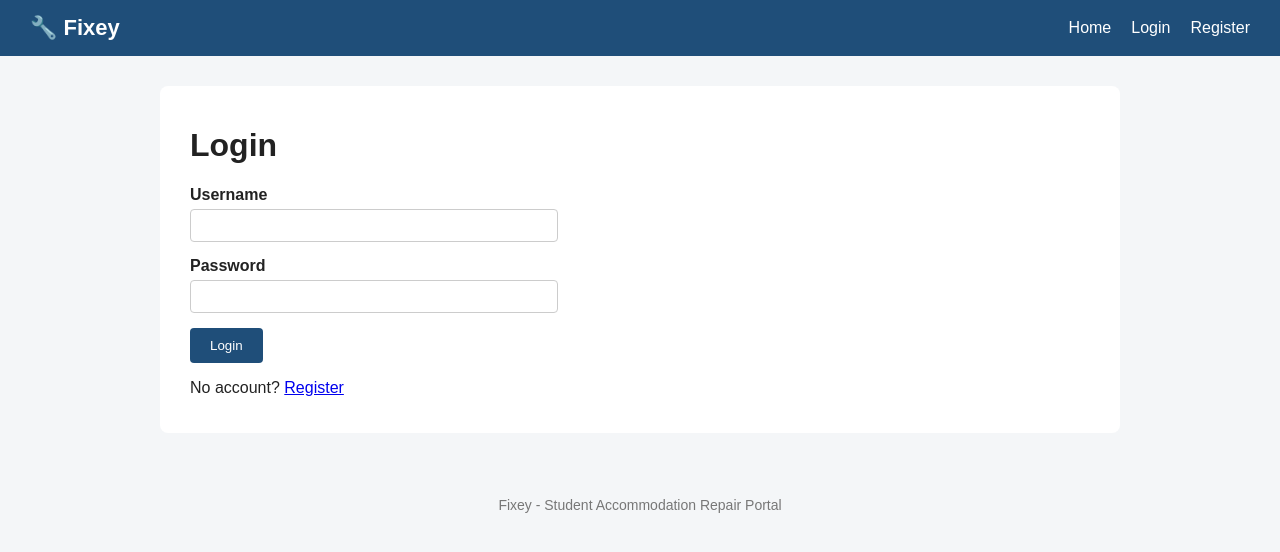
After one commit to vishak-SOC/Fixey-Student-portal, a Flask app: page /login in a window 1280 px wide. The commit adds this page. Shown: the top 552 px of the page. Run offline with Flask 3, Linux system fonts and the light colour scheme.

Commit message:
added login and logout

```diff
--- a/app/auth.py
+++ b/app/auth.py
@@ -1,13 +1,17 @@
 import bcrypt
-from flask import Blueprint, render_template, redirect, url_for, flash
+from flask import Blueprint, render_template, redirect, url_for, flash, session
+from flask_login import login_user, logout_user, login_required, current_user
 from .models import db, User
-from .forms import RegisterForm
+from .forms import RegisterForm, LoginForm
 
 auth = Blueprint("auth", __name__)
 
 
 @auth.route("/register", methods=["GET", "POST"])
 def register():
+    if current_user.is_authenticated:
+        return redirect(url_for("main.home"))
+
     form = RegisterForm()
 
     if form.validate_on_submit():
@@ -31,7 +35,37 @@ def register():
         db.session.add(user)
         db.session.commit()
 
-        flash("Account created.")
+        flash("Account created. Please log in.")
+        return redirect(url_for("auth.login"))
+
+    return render_template("register.html", form=form)
+
+
+@auth.route("/login", methods=["GET", "POST"])
+def login():
+    if current_user.is_authenticated:
         return redirect(url_for("main.home"))
 
-    return render_template("register.html", form=form)
+    form = LoginForm()
+
+    if form.validate_on_submit():
+        user = User.query.filter_by(username=form.username.data.strip()).first()
+
+        if user and user.is_active and bcrypt.checkpw(form.password.data.encode(), user.password_hash.encode()):
+            session.clear()
+            login_user(user)
+            flash("Logged in.")
+            return redirect(url_for("main.home"))
+
+        flash("Wrong username or password.")
+
+    return render_template("login.html", form=form)
+
+
+@auth.route("/logout", methods=["POST"])
+@login_required
+def logout():
+    logout_user()
+    session.clear()
+    flash("Logged out.")
+    return redirect(url_for("auth.login"))
--- a/app/forms.py
+++ b/app/forms.py
@@ -40,3 +40,9 @@ class RegisterForm(FlaskForm):
         EqualTo("password", message="Passwords do not match."),
     ])
     submit = SubmitField("Register")
+
+
+class LoginForm(FlaskForm):
+    username = StringField("Username", validators=[DataRequired(), Length(max=30)])
+    password = PasswordField("Password", validators=[DataRequired(), Length(max=64)])
+    submit = SubmitField("Login")
--- a/app/models.py
+++ b/app/models.py
@@ -1,10 +1,11 @@
 from datetime import datetime
 from flask_sqlalchemy import SQLAlchemy
+from flask_login import UserMixin
 
 db = SQLAlchemy()
 
 
-class User(db.Model):
+class User(UserMixin, db.Model):
     __tablename__ = "users"
 
     id = db.Column(db.Integer, primary_key=True)
--- a/app/static/style.css
+++ b/app/static/style.css
@@ -21,6 +21,30 @@ nav a {
 
 nav a:hover {
     text-decoration: underline;
+}
+
+nav {
+    display: flex;
+    align-items: center;
+}
+
+nav span {
+    color: white;
+    margin-left: 20px;
+}
+
+.logout {
+    display: inline;
+    margin-left: 20px;
+}
+
+.logout button {
+    background: none;
+    border: 1px solid white;
+    color: white;
+    padding: 4px 10px;
+    border-radius: 4px;
+    cursor: pointer;
 }
 
 header .logo {
--- a/app/templates/base.html
+++ b/app/templates/base.html
@@ -11,8 +11,16 @@
         <a class="logo" href="{{ url_for('main.home') }}">🔧 Fixey</a>
         <nav>
             <a href="{{ url_for('main.home') }}">Home</a>
-            <a href="#">Login</a>
+            {% if current_user.is_authenticated %}
+            <span>{{ current_user.username }}</span>
+            <form action="{{ url_for('auth.logout') }}" method="POST" class="logout">
+                <input type="hidden" name="csrf_token" value="{{ csrf_token() }}">
+                <button type="submit">Logout</button>
+            </form>
+            {% else %}
+            <a href="{{ url_for('auth.login') }}">Login</a>
             <a href="{{ url_for('auth.register') }}">Register</a>
+            {% endif %}
         </nav>
     </header>
 
--- /dev/null
+++ b/app/templates/login.html
@@ -0,0 +1,25 @@
+{% extends "base.html" %}
+
+{% block title %}Login{% endblock %}
+
+{% block content %}
+<h1>Login</h1>
+
+<form method="POST" novalidate>
+    {{ form.hidden_tag() }}
+
+    {% for field in [form.username, form.password] %}
+    <div class="field">
+        {{ field.label }}
+        {{ field() }}
+        {% for error in field.errors %}
+        <p class="error">{{ error }}</p>
+        {% endfor %}
+    </div>
+    {% endfor %}
+
+    {{ form.submit(class="btn") }}
+</form>
+
+<p>No account? <a href="{{ url_for('auth.register') }}">Register</a></p>
+{% endblock %}
--- a/requirements.txt
+++ b/requirements.txt
@@ -1,5 +1,6 @@
 bcrypt==5.0.0
 Flask==3.1.3
+Flask-Login==0.6.3
 Flask-SQLAlchemy==3.1.1
 Flask-WTF==1.3.0
 python-dotenv==1.2.4
```
Also changed, not shown: app/__init__.py (+15 -1 lines).
